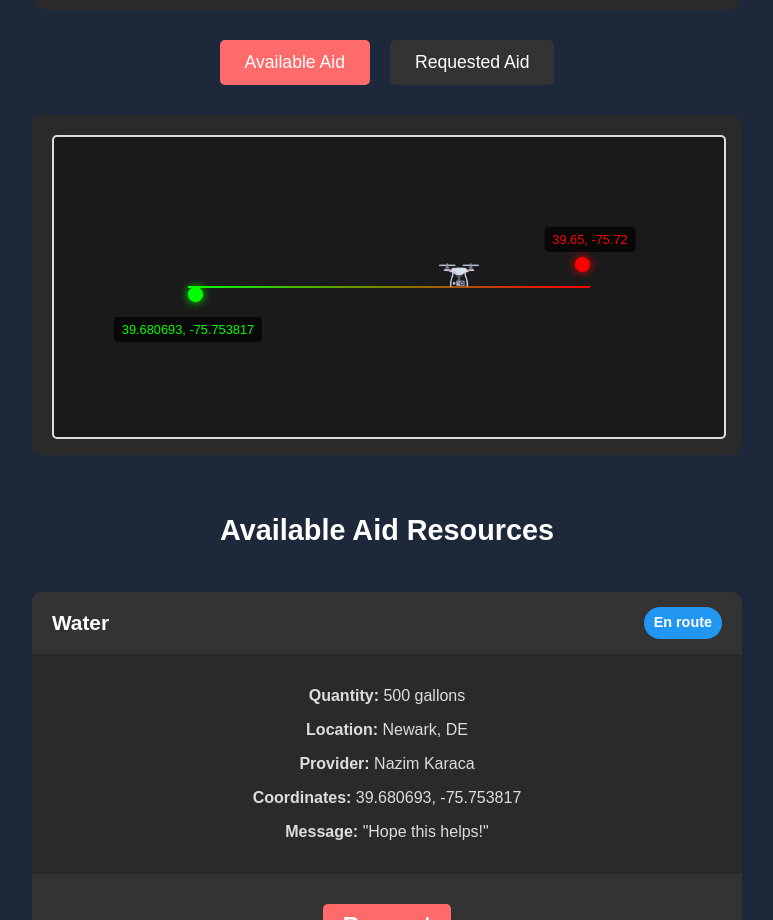
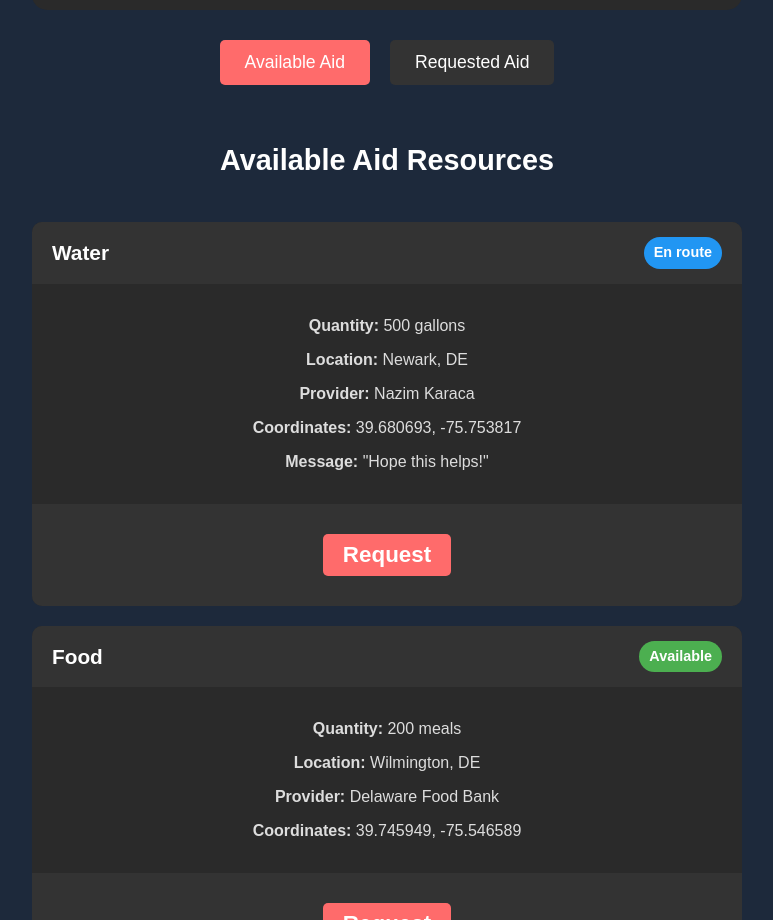
Before and after one commit to GODCHINMAY/Sentinal-A.I.d, a React (Vite) app in the folder frontend/: page /aid in a window 1280 px wide. Shown: the part 1161-2081 px from the top of the page, without its empty margins (253-1026 px from the left). Built offline with nearby package versions, Linux system fonts and the light colour scheme.

Commit message:
deleted uneccessary chunk, actual final commit

```diff
--- a/frontend/src/pages/Aid.jsx
+++ b/frontend/src/pages/Aid.jsx
@@ -1250,46 +1250,7 @@ function Aid() {
         </button>
       </div>
 
-      {/* Map showing the aid location */}
-      <div className="aid-map">
-        <div className="map-container">
-          <div className="map-point green" onClick={() => setShowMessage(!showMessage)}>
-            <div className="point-pulse"></div>
-          </div>
-          <div className="map-point red"></div>
 
-          {/* Line connecting points */}
-          <div className="map-line"></div>
-
-          {/* Drone animation */}
-          <div
-            className="drone-icon"
-            style={{
-              left: `${dronePosition}%`,
-              top: `calc(50% - ${dronePosition * 0.2}px)`
-            }}
-          >
-            <img src={droneImage} alt="Drone" />
-          </div>
-
-          {/* Coordinates */}
-          <div className="coordinates start">39.680693, -75.753817</div>
-          <div className="coordinates end">39.65, -75.72</div>
-        </div>
-
-        {/* Message popup */}
-        {showMessage && (
-          <div className="aid-message">
-            <h3>Aid Shipment</h3>
-            <p><strong>From:</strong> Nazim Karaca</p>
-            <p><strong>Sending:</strong> Water supplies</p>
-            <p><strong>Message:</strong> "Hope this helps!"</p>
-            <p><strong>Status:</strong> <span className="status-active">En route</span></p>
-            <p><strong>Coordinates:</strong> 39.680693, -75.753817</p>
-            <button onClick={() => setShowMessage(false)}>Close</button>
-          </div>
-        )}
-      </div>
 
       <div className="aid-list">
         {activeTab === 'available' ? (
```
